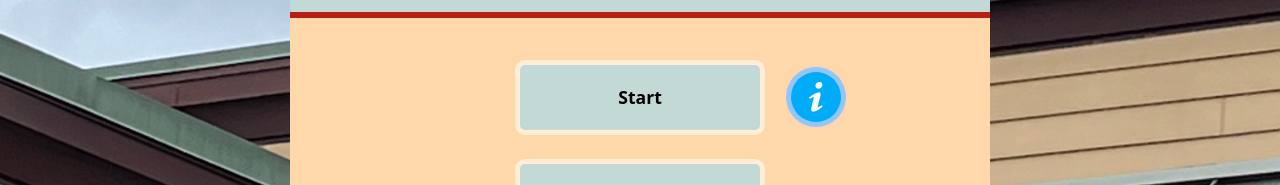
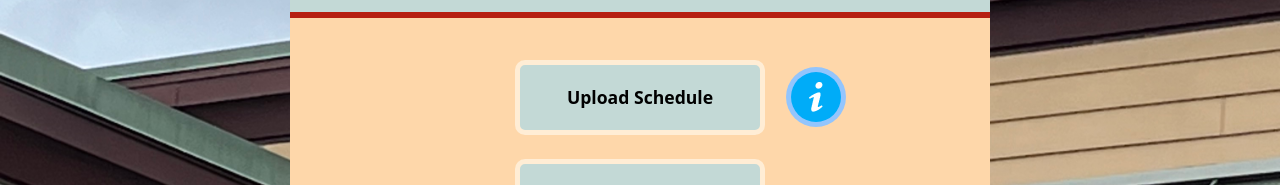
Before and after one commit to emmatey/day-sheet-maker, a React (Vite) app in the folder frontend/: page / in a window 1280 px wide. Shown: the part 263-448 px from the top of the page. Built offline with nearby package versions, Linux system fonts and the light colour scheme.

Commit message:
minor UI tweaks.

```diff
--- a/frontend/package.json
+++ b/frontend/package.json
@@ -1,7 +1,7 @@
 {
   "name": "day-sheet-maker",
   "private": true,
-  "version": "1.0.1",
+  "version": "1.0.2",
   "type": "module",
   "main": "electron/main.js",
   "description": "An app for generating and managing day sheets.",
--- a/frontend/src/components/HomeScreen/ContentPane/ContentPane.jsx
+++ b/frontend/src/components/HomeScreen/ContentPane/ContentPane.jsx
@@ -65,7 +65,7 @@ export default function ContentPane() {
     <>
       <div className="content-pane">
         <StandardPlusInfoButtonPanel
-          label = {loading ? "Reading File..." : "Start"}
+          label = {loading ? "Reading File..." : "Upload Schedule"}
           onClickMain = {handleSelectFile}
           onClickInfo = {handleStartButtonInfoClick}
           showInfo = {true}
```
